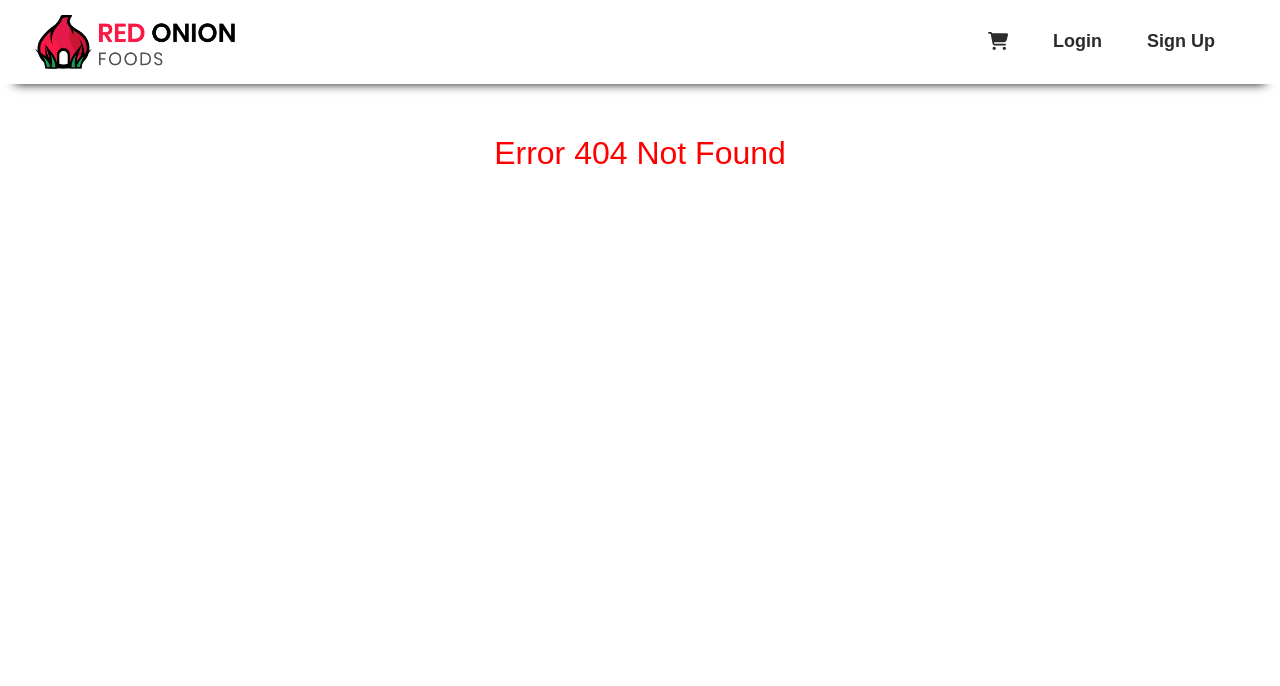
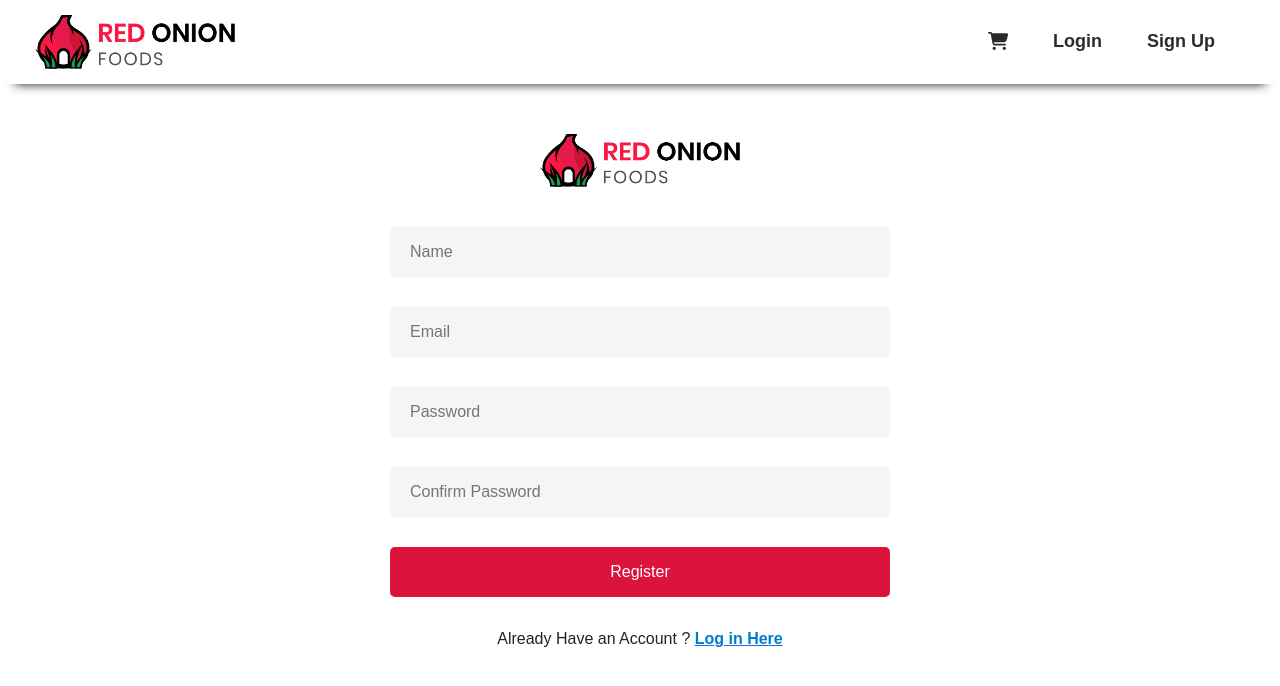
Before and after one commit to shafik720/Red-onion-restaurant, a React (Create React App) app: page /signup in a window 1280 px wide. Before the commit this address had no page. Shown: the top 686 px of the page. Built offline with nearby package versions, Linux system fonts and the light colour scheme; the HTML template or start-up script is replaced by a standard one.

Commit message:
working on registration page

```diff
--- a/src/App.js
+++ b/src/App.js
@@ -12,6 +12,7 @@ import FoodDisplay from './Pages/FoodDisplay/FoodDisplay';
 import Cart from './Pages/FoodDisplay/FoodDisplayTwo/Cart/Cart';
 import Login from './Pages/Login/Login';
 import RequireAuth from './Pages/RequireAuth/RequireAuth';
+import Signup from './Pages/Signup/Signup';
 
 function App() {
   return (
@@ -28,6 +29,7 @@ function App() {
           <Route path='/about' element={<About></About>}></Route>
           <Route path='/cart' element={<RequireAuth><Cart></Cart></RequireAuth>} ></Route>
           <Route path='/login' element={<Login></Login>}></Route>
+          <Route path='/signup' element={<Signup></Signup>}></Route>
           <Route path='*' element={<Error></Error>}></Route>
         </Routes>
       </div>
--- a/src/Pages/Login/Login.js
+++ b/src/Pages/Login/Login.js
@@ -14,10 +14,8 @@ const Login = () => {
             </div>
             <div className="login-inputs">
                 <form action="">
-                    <input type="text" placeholder='Name' />
                     <input type="email" name="" id="" placeholder='Email'/>
                     <input type="password" name="" id="" placeholder='Password' />
-                    <input type="password" name="" id="" placeholder='Confirm Password' />
                     <button type='submit'>Log In</button>
                     <p className='text-center'>New User ? <Link to='/signup'><span className='blue-text'>Register Now</span></Link> </p>
                 </form>
--- a/src/Pages/Signup/Signup.js
+++ b/src/Pages/Signup/Signup.js
@@ -1,10 +1,24 @@
 import React from 'react';
 import './Signup.css';
+import signInLogo from '../../utilities/images/logo2.png';
+import { Link } from 'react-router-dom';
 
 const Signup = () => {
     return (
-        <div>
-            <h2>Sign Up Here ....</h2>
+        <div className='login-div'>
+            <div className="login-header">
+                <img src={signInLogo} alt="" />
+            </div>
+            <div className="login-inputs">
+                <form action="">
+                    <input type="text" placeholder='Name' />
+                    <input type="email" name="" id="" placeholder='Email'/>
+                    <input type="password" name="" id="" placeholder='Password' />
+                    <input type="password" name="" id="" placeholder='Confirm Password' />
+                    <button type='submit'>Register</button>
+                    <p className='text-center'>Already Have an Account ? <Link to='/login'><span className='blue-text'>Log in Here</span></Link> </p>
+                </form>
+            </div>
         </div>
     );
 };
```
